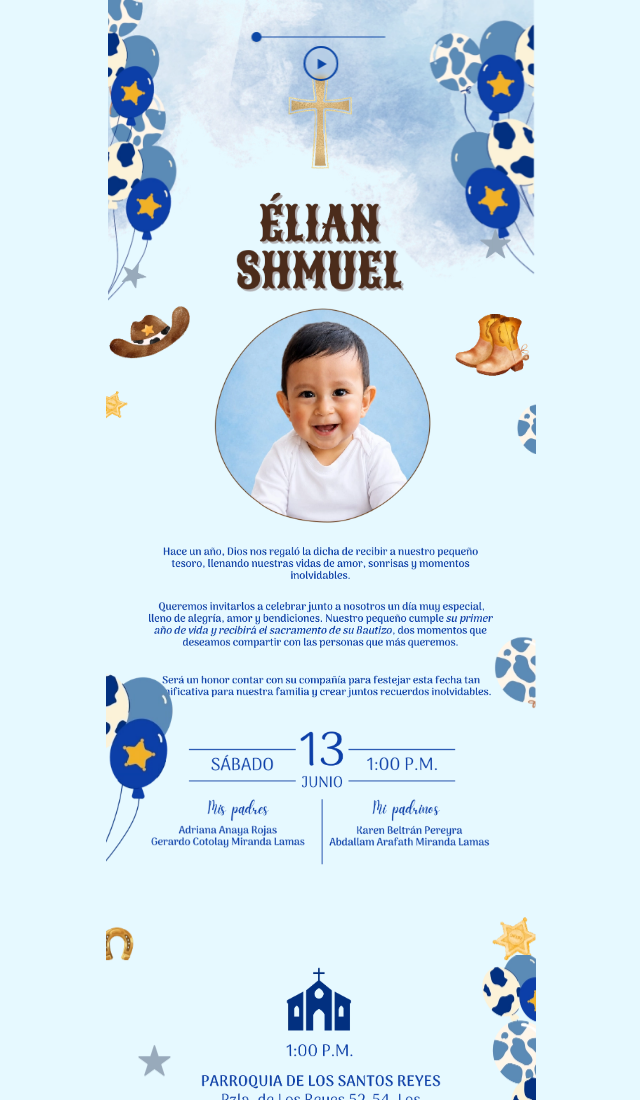
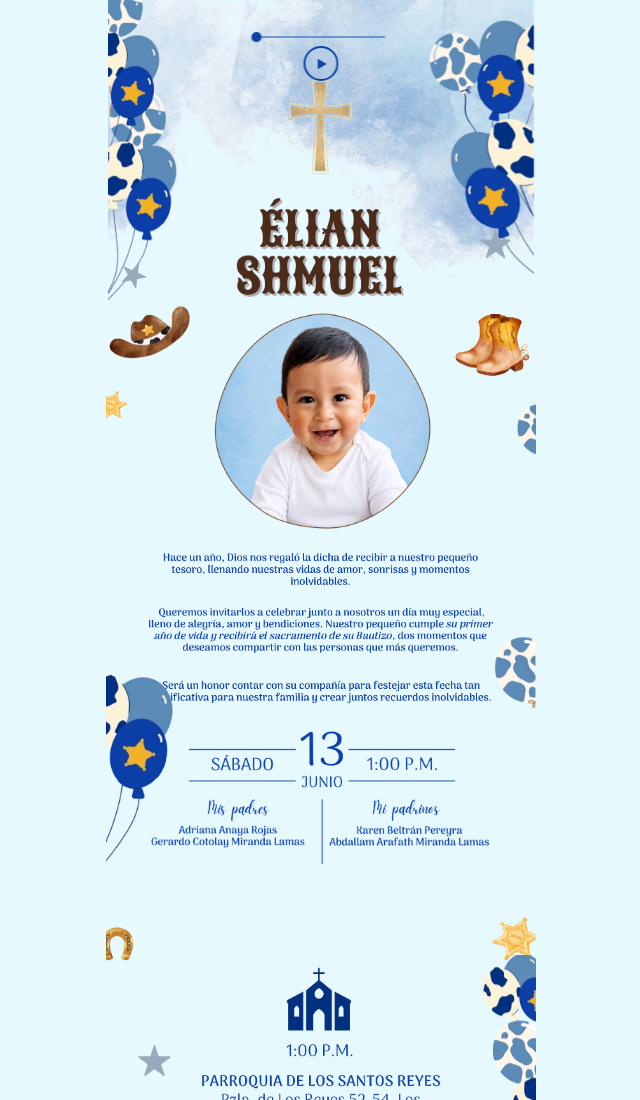
Before and after one commit to NinaKarennina/bautizoelian, a plain HTML site: page index.html in a window 1280 px wide. Shown: the top 1100 px of the page, without its empty margins (319-959 px from the left). Drawn offline with Linux system fonts and the light colour scheme.

Commit message:
testing more styles

```diff
--- a/index.html
+++ b/index.html
@@ -92,7 +92,7 @@
           { kind: "html", html: "<div style='height:20vh'></div>" },
           {
               kind: "image",
-              src: "./images/main2.webp",
+              src: "./images/main201.webp",
               alt: "Imagen principal",
               variant: "principal"   // 👈 ocupará ~70% del alto
             },
@@ -120,7 +120,7 @@
               alt: "Texto",
               variant: "wideText"   // 👈 ocupará ~70% del alto
             },
-            { kind: "html", html: "<div style='height:2vh'></div>" },
+            { kind: "html", html: "<div style='height:5vh'></div>" },
           ]
         }
       },
```
Also changed, not shown: images/main201.webp (added).
